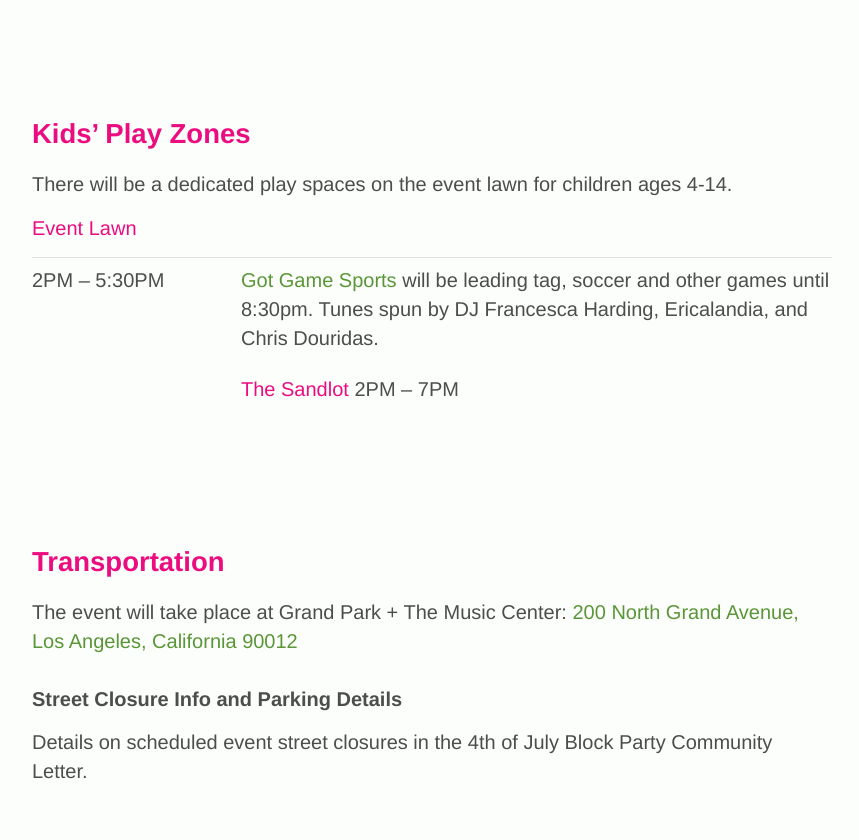
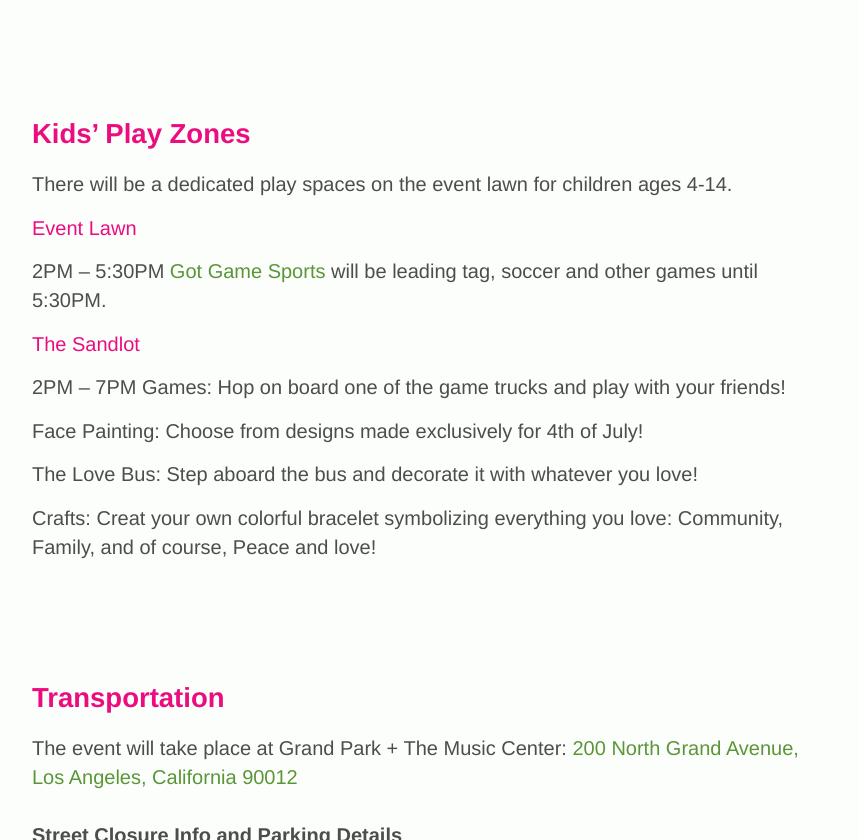
Before and after one commit to grandparkla/july4, a Jekyll site: the page built from index.markdown, in a window 1280 px wide and 900 px high, scrolled down 5011 px, cut to the strip 0-840 px from the top of the window. Shown: the whole strip, without its empty margins (208-1067 px from the left). Built offline with Jekyll 4.4.1, drawn with Linux system fonts in a browser that asks for light colours.

Commit message:
copy update #6
-Duncan

```diff
--- a/index.markdown
+++ b/index.markdown
@@ -149,10 +149,18 @@ There will be a dedicated play spaces on the event lawn for children ages 4-14.
 **Event Lawn**
 
 2PM – 5:30PM
-: [Got Game Sports](https://www.gotgamecamp.com) will be leading tag, soccer and other games until 8:30pm. Tunes spun by DJ Francesca Harding, Ericalandia, and Chris Douridas.
+[Got Game Sports](https://www.gotgamecamp.com) will be leading tag, soccer and other games until 5:30PM.
 
-: **The Sandlot**
+**The Sandlot**
+
 2PM – 7PM
+Games: Hop on board one of the game trucks and play with your friends!
+
+Face Painting: Choose from designs made exclusively for 4th of July!
+
+The Love Bus:  Step aboard the bus and decorate it with whatever you love!
+
+Crafts: Creat your own colorful bracelet symbolizing  everything you love: Community, Family, and of course, Peace and love!
 
 
 
```
